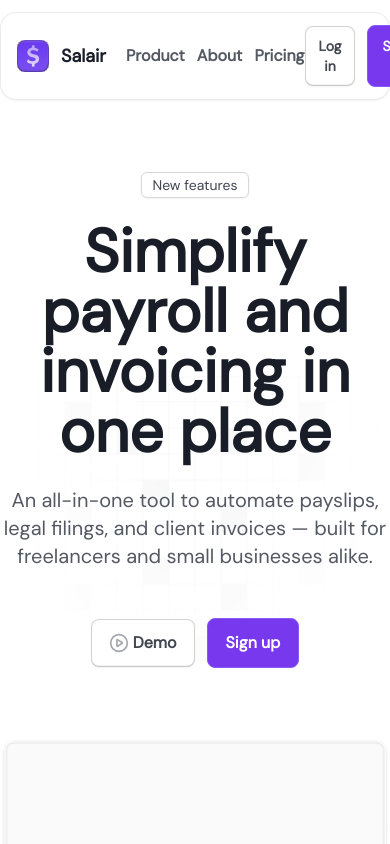
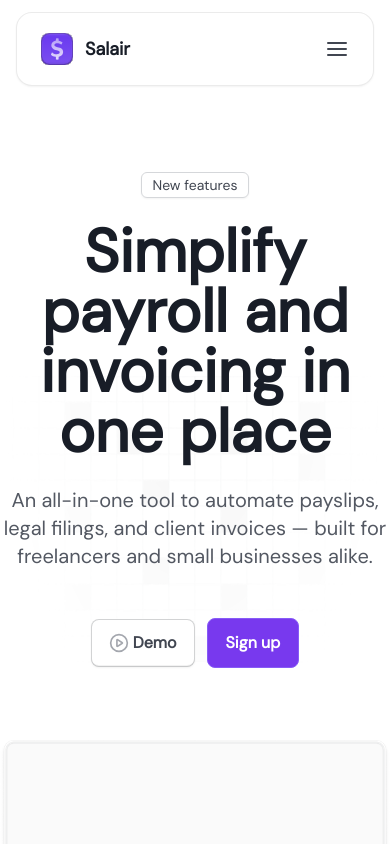
Before and after one commit to Fan2Shrek/salair, a Nuxt app in the folder frontend/: page / in a window 390 px wide. Shown: the top 844 px of the page. Built offline with nearby package versions, Linux system fonts and the light colour scheme.

Commit message:
feat(frontend:header): enhance header with mobile menu and navigation improvements

```diff
--- a/frontend/components/organisms/landing/UHeader.vue
+++ b/frontend/components/organisms/landing/UHeader.vue
@@ -1,32 +1,75 @@
 <script setup lang="ts">
     const authStore = useAuthStore();
+    const isMobileMenuOpen = ref(false);
+
+    function toggleMobileMenu() {
+        isMobileMenuOpen.value = !isMobileMenuOpen.value;
+    }
 </script>
 
 <template>
-    <div class="fixed top-3 w-full z-10">
+    <div class="fixed top-3 w-full z-10 px-4 sm:px-6">
             <header
-                class="max-w-6xl w-full mx-auto rounded-2xl border border-secondary-alt px-4 py-3 flex items-center bg-primary shadow-xs"
+                class="max-w-6xl w-full mx-auto rounded-2xl border border-secondary-alt px-4 py-3 flex items-center justify-between bg-primary shadow-xs"
             >
-                <div class="flex-grow flex items-center gap-5">
-                    <div class="flex items-center gap-3">
+                <div class="flex items-center gap-3 rounded-lg hover:bg-primary-hover p-2 cursor-pointer" @click="navigateTo('/')">
                     <ULogo class="size-8" />
                     <p class="text-primary font-semibold text-lg">Salair</p>
                 </div>
-                    <nav>
-                        <ul class="flex items-center gap-3">
+
+                <!-- Navigation principale - visible uniquement sur desktop -->
+                <nav class="hidden md:block flex-grow mx-4">
+                    <ul class="flex items-center gap-6">
                         <li><ULink to="#" variant="secondary">Product</ULink></li>
                         <li><ULink to="#" variant="secondary">About</ULink></li>
                         <li><ULink to="#" variant="secondary">Pricing</ULink></li>
                     </ul>
                 </nav>
-                </div>
-                <div v-if="!authStore.isAuthenticated" class="flex items-center gap-3">
+
+                <!-- Boutons d'authentification - visibles uniquement sur desktop -->
+                <div v-if="!authStore.isAuthenticated" class="hidden md:flex items-center gap-3">
                     <UButton variant="secondary" @click="navigateTo('/login')">Log in</UButton>
                     <UButton>Sign in</UButton>
                 </div>
-                <div v-else class="flex items-center gap-3">
+                <div v-else class="hidden md:flex items-center gap-3">
                     <LogoutButton />
                 </div>
+
+                <!-- Bouton du menu mobile -->
+                <button
+                    class="md:hidden flex items-center justify-center size-10 text-secondary hover:text-secondary-hover"
+                    aria-label="Toggle menu"
+                    @click="toggleMobileMenu"
+                >
+                    <svg width="24" height="24" viewBox="0 0 24 24" fill="none" xmlns="http://www.w3.org/2000/svg">
+                        <path
+                            d="M3 12H21M3 6H21M3 18H21"
+                            stroke="currentColor"
+                            stroke-width="2"
+                            stroke-linecap="round"
+                            stroke-linejoin="round"
+                        />
+                    </svg>
+                </button>
             </header>
+
+            <!-- Menu mobile -->
+            <div
+                v-if="isMobileMenuOpen"
+                class="md:hidden fixed inset-0 top-[72px] bg-primary z-20 p-4 shadow-lg border-t border-secondary-alt"
+            >
+                <nav class="flex flex-col space-y-6">
+                    <ul class="flex flex-col space-y-4 py-4">
+                        <li><ULink to="#" variant="secondary" class="text-lg">Product</ULink></li>
+                        <li><ULink to="#" variant="secondary" class="text-lg">About</ULink></li>
+                        <li><ULink to="#" variant="secondary" class="text-lg">Pricing</ULink></li>
+                    </ul>
+                    <div class="flex flex-col space-y-3 pt-4 border-t border-secondary">
+                        <UButton v-if="!authStore.isAuthenticated" variant="secondary" class="w-full" @click="navigateTo('/login')">Log in</UButton>
+                        <UButton v-if="!authStore.isAuthenticated" class="w-full">Sign in</UButton>
+                        <LogoutButton v-else />
+                    </div>
+                </nav>
+            </div>
         </div>
 </template>
```
Lines whose indentation alone changed are shown as unchanged.
